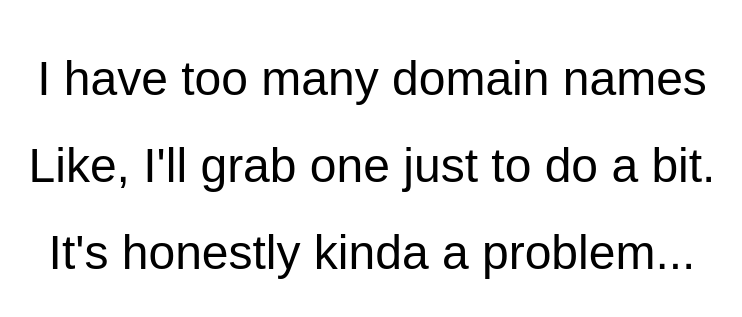
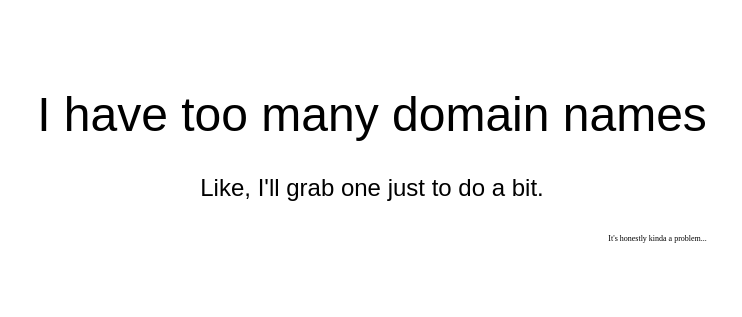
Before and after one commit to davidbstein/githubhostingtemp, a plain HTML site: page index.html in a window 1280 px wide. Shown: the part 235-552 px from the top of the page, without its empty margins (268-1010 px from the left). Drawn offline with Linux system fonts and the light colour scheme.

Commit message:
Update index.html

```diff
--- a/index.html
+++ b/index.html
@@ -1 +1 @@
-<html><head><style>body { display: flex; justify-content: center; height: 100%; margin: 0; padding: 0; width: 100%; align-items: center; font-family: sans-serif; flex-wrap: wrap; align-content: center; flex-direction: column; } div {display: block;font-size: 6vh;margin: 2vh;}</style>  </head><body><div id="1">I have too many domain names</div> <div id="2">Like, I'll grab one just to do a bit.</div> <div id="3">It's honestly kinda a problem...</div> </body></html>
+<html><style>  body { display: flex; justify-content: center; height: 100%; margin: 0; padding: 0; width: 100%; align-items: center; font-family: sans-serif; flex-wrap: wrap; align-content: center; flex-direction: column; }   div {display: block;font-size: 6vh;margin: 2vh;}  #d2 { font-size: 3vh; font-weight: 100;}  #d3 {    align-self: flex-end;    justify-self: right;    font-size: 1vh;    font-family: serif;}  </style> <div>I have too many domain names</div> <div id="d2">Like, I'll grab one just to do a bit.</div> <div id="d3">It's honestly kinda a problem...</div> </body></html>
```
